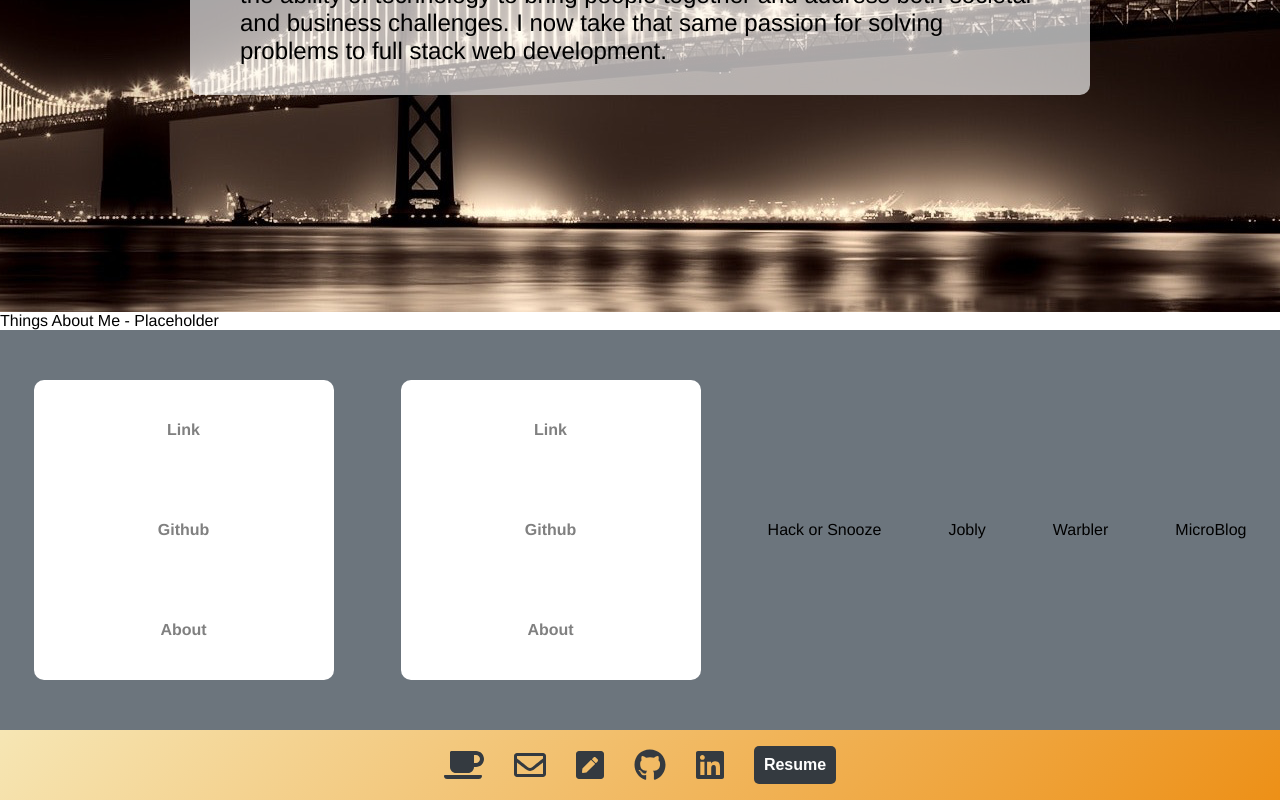
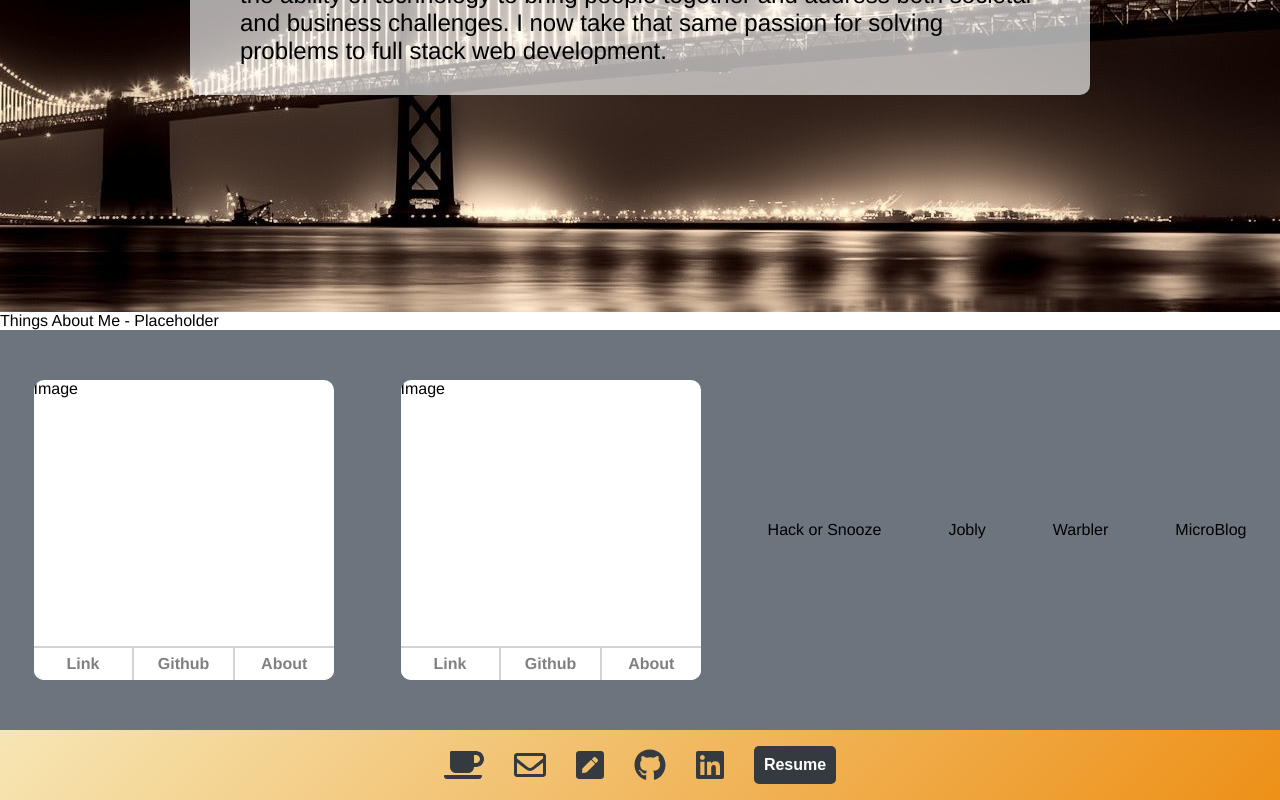
Before and after one commit to wongco/wongcofood-react, a React (Create React App) app: page / in a window 1280 px wide. Shown: the part 355-1155 px from the top of the page. Built offline with nearby package versions, Linux system fonts and the light colour scheme.

Commit message:
add adjustments back to portfolio

```diff
--- a/src/Components/Atoms/PortfolioItem.js
+++ b/src/Components/Atoms/PortfolioItem.js
@@ -10,6 +10,15 @@ const StyledPortfolioItem = styled.div`
   border-radius: 10px;
   background-color: white;
   overflow: hidden;
+`;
+
+const StyledDetailsContainer = styled.div`
+  display: flex;
+  flex-direction: row;
+  height: 2em;
+  background-color: white;
+  border-top: 2px solid lightgray;
+  /* border-bottom: 2px solid lightgray; */
 `;
 
 const StyledDetailsTab = styled.div`
@@ -36,11 +45,26 @@ const StyledLastDetailTab = styled(StyledDetailsTab)`
 const PortfolioItem = props => {
   return (
     <StyledPortfolioItem>
-      <StyledDetailsTab>Link</StyledDetailsTab>
-      <StyledDetailsTab>Github</StyledDetailsTab>
-      <StyledLastDetailTab>About</StyledLastDetailTab>
+      <div>Image</div>
+      <StyledDetailsContainer>
+        <StyledDetailsTab>Link</StyledDetailsTab>
+        <StyledDetailsTab>Github</StyledDetailsTab>
+        <StyledLastDetailTab>About</StyledLastDetailTab>
+      </StyledDetailsContainer>
     </StyledPortfolioItem>
   );
 };
 
+{
+  /* <PortfolioItem>
+<div>Meme Generator</div>	        <div>Img Stuff</div>
+  <StyledDetailsContainer>
+    <StyledDetailsTab>Link</StyledDetailsTab>
+    <StyledDetailsTab>Github</StyledDetailsTab>
+    <StyledLastDetailTab>About</StyledLastDetailTab>
+  </StyledDetailsContainer>
+</PortfolioItem>
+<PortfolioItem>Meme Generator</PortfolioItem> */
+}
+
 export default PortfolioItem;
```
